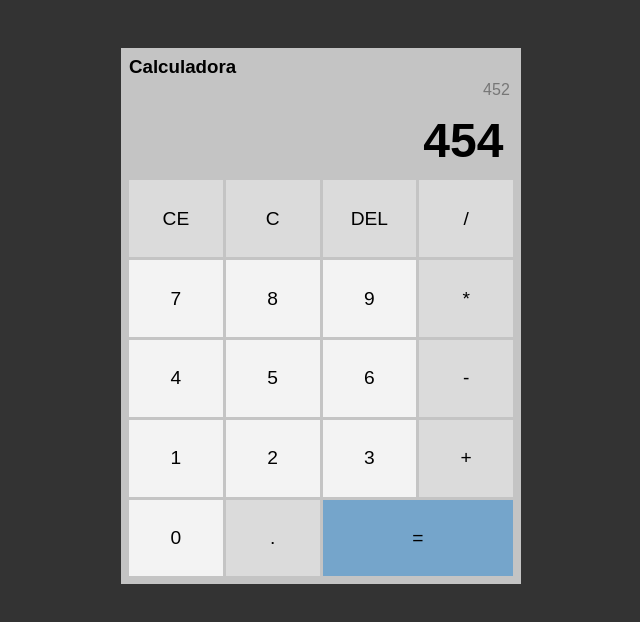
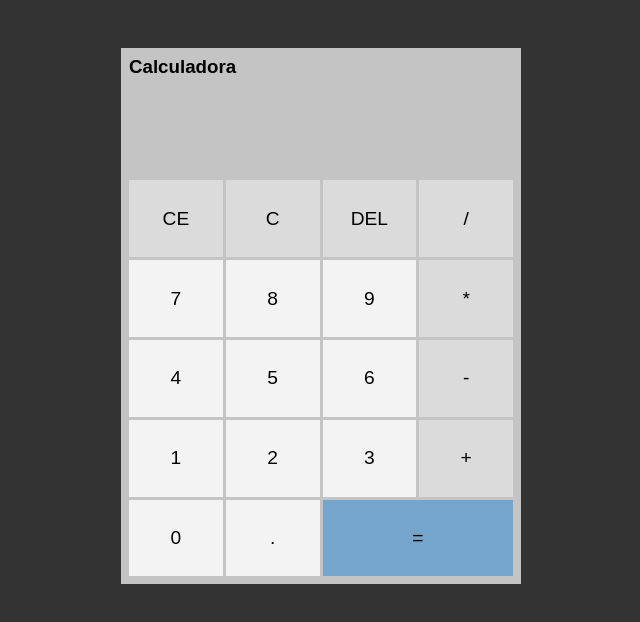
Before and after one commit to filipesatiro/calculadora, a plain HTML site: page index.html in a window 1280 px wide. Shown: the whole page, without its empty margins (319-959 px from the left). Drawn offline with Linux system fonts and the light colour scheme.

Commit message:
Atualização do arquivo onde se encontra toodo o HTML da mini-Calculadora

```diff
--- a/index.html
+++ b/index.html
@@ -11,8 +11,8 @@
     <div id="calc">
         <h3>Calculadora</h3>
         <div id="operations">
-            <div id="previous-operation">452</div>
-            <div id="current-operation">454</div>
+            <div id="previous-operation"></div>
+            <div id="current-operation"></div>
         </div>
         <div id="buttons-container">
             <button>CE</button>
@@ -32,7 +32,7 @@
             <button class="number">3</button>
             <button>+</button>
             <button class="number">0</button>
-            <button>.</button>
+            <button class="number">.</button>
             <button id="equal-btn">=</button>
         </div>
     </div>
```
